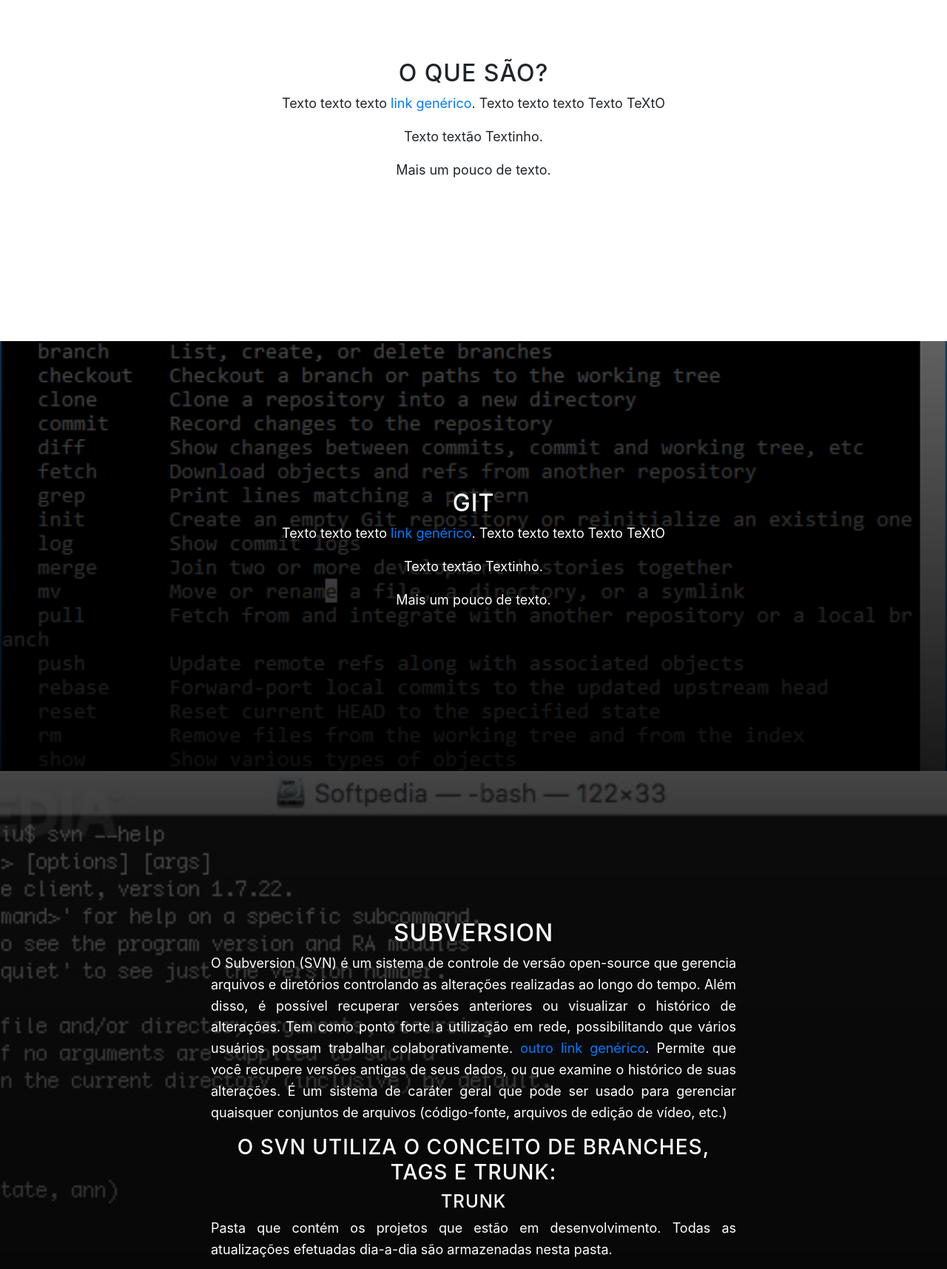
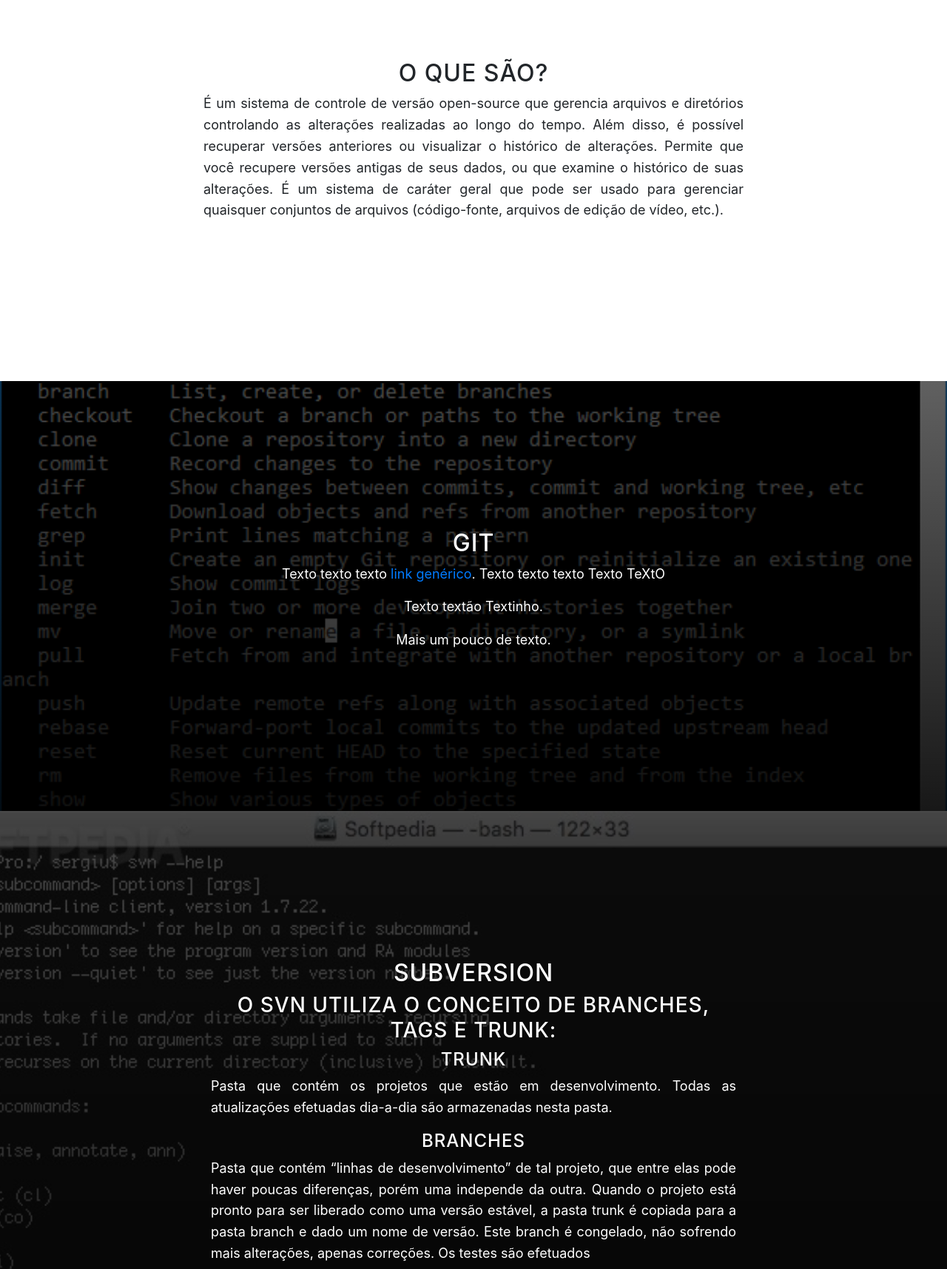
Before and after one commit to allekwrc/site-pesquisa-engsoft, a website with bundled scripts: page index.html in a window 1280 px wide. Shown: the part 920-2635 px from the top of the page at 74% size. Built offline with nearby package versions, Linux system fonts and the light colour scheme.

Commit message:
Edição na parte de "SVN" e "O que são?" e alterando na identação.

```diff
--- a/index.html
+++ b/index.html
@@ -80,10 +80,10 @@
         <div class="row">
           <div class="col-lg-8 mx-auto">
             <h2>O que são?</h2>
-            <p>Texto texto texto
-              <a href="http://startbootstrap.com/template-overviews/grayscale/">link genérico</a>. Texto texto texto Texto TeXtO</p>
-            <p>Texto textão Textinho.</p>
-            <p>Mais um pouco de texto.</p>
+            <p align = "justify">
+                É um sistema de controle de versão open-source que gerencia arquivos e diretórios controlando as alterações realizadas ao longo do tempo. Além disso, é possível recuperar versões anteriores ou visualizar o histórico de alterações.
+                Permite que você recupere versões antigas de seus dados, ou que examine o histórico de suas alterações. É um sistema de caráter geral que pode ser usado para gerenciar quaisquer conjuntos de arquivos (código-fonte, arquivos de edição de vídeo, etc.).
+            </p>
           </div>
         </div>
       </div>
@@ -109,15 +109,17 @@
       <div class="container">
         <div class="col-lg-8 mx-auto">
           <h2>SUBVERSION</h2>
-          <p align = "justify">O Subversion (SVN) é um sistema de controle de versão open-source que gerencia arquivos e diretórios controlando as alterações realizadas ao longo do tempo. Além disso, é possível recuperar versões anteriores ou visualizar o histórico de alterações. Tem como ponto forte a utilização em rede, possibilitando que vários usuários possam trabalhar colaborativamente.
-              <a href="http://startbootstrap.com/template-overviews/grayscale/"> outro link genérico</a>. Permite que você recupere versões antigas de seus dados, ou que examine o histórico de suas alterações. É um sistema de caráter geral que pode ser usado para gerenciar quaisquer conjuntos de arquivos (código-fonte, arquivos de edição de vídeo, etc.)</p>
-            <h3>O SVN utiliza o conceito de branches, tags e trunk:</h3>
+                <h3>O SVN utiliza o conceito de branches, tags e trunk:</h3>
                 <h4>Trunk</h4>
                     <p align = "justify">Pasta que contém os projetos que estão em desenvolvimento. Todas as atualizações efetuadas dia-a-dia são armazenadas nesta pasta.</p>
                 <h4>Branches</h4>
-                    <p align = "justify">Pasta que contém “linhas de desenvolvimento” de tal projeto, que entre elas pode haver poucas diferenças, porém uma independe da outra. Quando o projeto está pronto para ser liberado como uma versão estável, a pasta trunk é copiada para a pasta branch e dado um nome de versão. Este branch é congelado, não sofrendo mais alterações, apenas correções. Os testes são efetuados.</p>
+                    <p align = "justify">
+                        Pasta que contém “linhas de desenvolvimento” de tal projeto, que entre elas pode haver poucas diferenças, porém uma independe da outra. Quando o projeto está pronto para ser liberado como uma versão estável, a pasta trunk é copiada para a pasta branch e dado um nome de versão. Este branch é congelado, não sofrendo mais alterações, apenas correções. Os testes são efetuados
+                    </p>
                 <h4>Tags</h4>
-                    <p align = "justify">Quando os testes efetuados na branch estão completos, a versão que se encontra na branch é copiada para a pasta tags, criando a “release”. A pasta tag é empacotada e enviada para o cliente. Qualquer modificação em branch, deve ser copiada para a pasta de tags, após todos os testes. O SVN considera tag apenas uma variação de um branch, e na prática é exatamente como um branch, apenas uma cópia da ramificação atual da árvore.</p>
+                    <p align = "justify">
+                        Quando os testes efetuados na branch estão completos, a versão que se encontra na branch é copiada para a pasta tags, criando a “release”. A pasta tag é empacotada e enviada para o cliente. Qualquer modificação em branch, deve ser copiada para a pasta de tags, após todos os testes. O SVN considera tag apenas uma variação de um branch, e na prática é exatamente como um branch, apenas uma cópia da ramificação atual da árvore.
+                    </p>
         </div>
       </div>
     </section>
```
